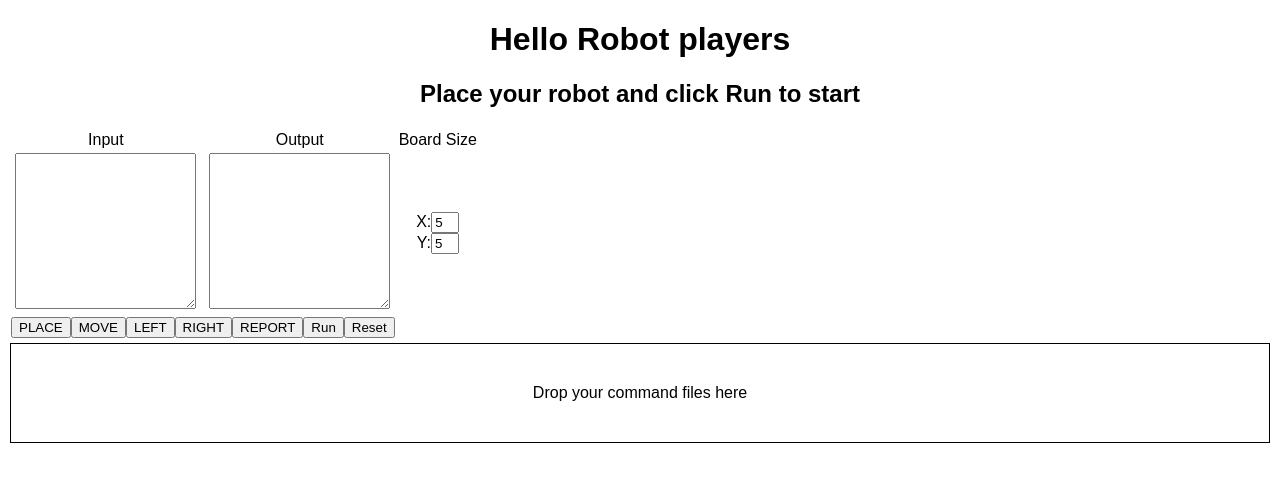
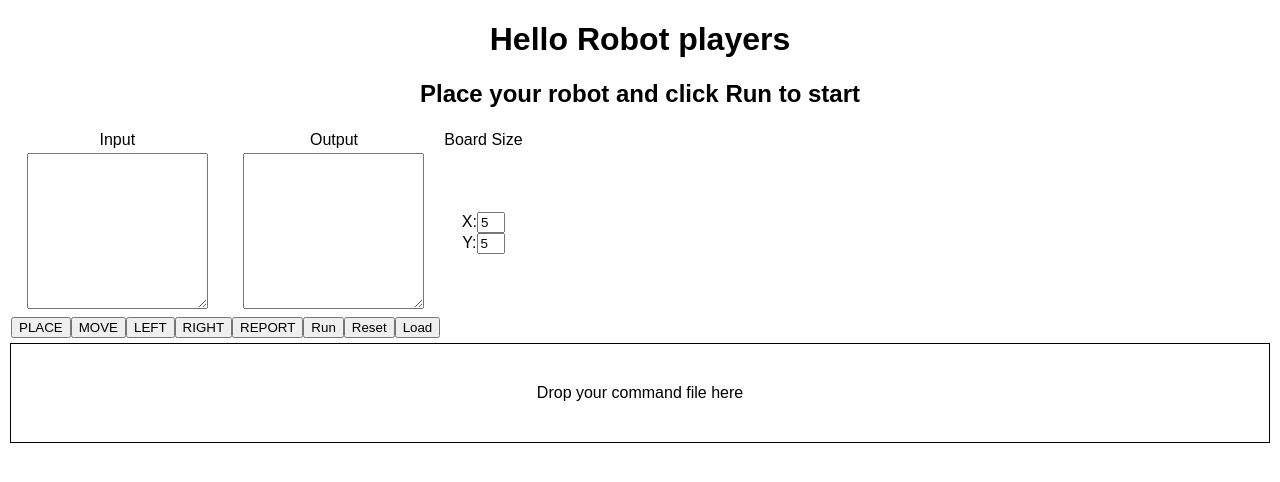
Before and after one commit to paritosh149/toy-robot-tsx, a React (Create React App) app: page / in a window 1280 px wide. Shown: the top 482 px of the page. Built offline with nearby package versions, Linux system fonts and the light colour scheme.

Commit message:
Load button added Test data can be loaded using Load button

```diff
--- a/src/App.tsx
+++ b/src/App.tsx
@@ -1,6 +1,8 @@
 import React, { MouseEvent, useState } from "react";
 import { RobotRunner } from "./RobotRunner";
 import DropZone from "./DropZone";
+import fileData from "../RobotFile.txt";
+
 import "./styles.css";
 
 export default function App() {
@@ -23,6 +25,10 @@ export default function App() {
 
   const fillCommands = (content: string) => {
     setInputData(content);
+  };
+
+  const loadTestData = (e: React.MouseEvent) => {
+    fillCommands(fileData);
   };
   return (
     <div className="App">
@@ -90,6 +96,7 @@ export default function App() {
               <button onClick={() => addCommandLine("REPORT")}>REPORT</button>
               <button onClick={run}>Run</button>
               <button onClick={reset}>Reset</button>
+              <button onClick={loadTestData}>Load</button>
             </td>
           </tr>
         </tbody>
--- a/src/DropZone.tsx
+++ b/src/DropZone.tsx
@@ -1,5 +1,13 @@
-import * as React from 'react';
-import { IDropZoneProps } from './IDropZoneProps';
+import * as React from "react";
+import { IDropZoneProps } from "./IDropZoneProps";
+
+export function FileToText(file: File, onFileReadComplete: Function): void {
+  const filereader = new FileReader();
+  filereader.onload = function () {
+    onFileReadComplete(filereader.result as string);
+  };
+  filereader.readAsText(file);
+}
 
 export default function DropZone(props: IDropZoneProps) {
   const handleDragEnter = (e: React.DragEvent<HTMLDivElement>) => {
@@ -19,25 +27,22 @@ export default function DropZone(props: IDropZoneProps) {
     e.stopPropagation();
     const files = e.dataTransfer.files;
     if (files.length === 1) {
-      const filereader = new FileReader();
-      filereader.onload = function () {
-        props.onFileReadComplete(filereader.result as string);
-      };
-      filereader.readAsText(files[0]);
+      FileToText(files[0], props.onFileReadComplete);
     }
   };
   // onFileReadComplete
   return (
-    <table style={{ width: '100%' }}>
+    <table style={{ width: "100%" }}>
       <tbody>
-        <tr style={{ height: '100px' }}>
-          <td colSpan={2} style={{ border: '1px solid black' }}>
+        <tr style={{ height: "100px" }}>
+          <td colSpan={2} style={{ border: "1px solid black" }}>
             <div
               onDrop={(e) => handleDrop(e)}
               onDragOver={(e) => handleDragOver(e)}
               onDragEnter={(e) => handleDragEnter(e)}
-              onDragLeave={(e) => handleDragLeave(e)}>
-              Drop your command files here
+              onDragLeave={(e) => handleDragLeave(e)}
+            >
+              Drop your command file here
             </div>
           </td>
         </tr>
```
Also changed, not shown: RobotFile.txt (added), 1 other file (tests, documents, lock files or other folders).
